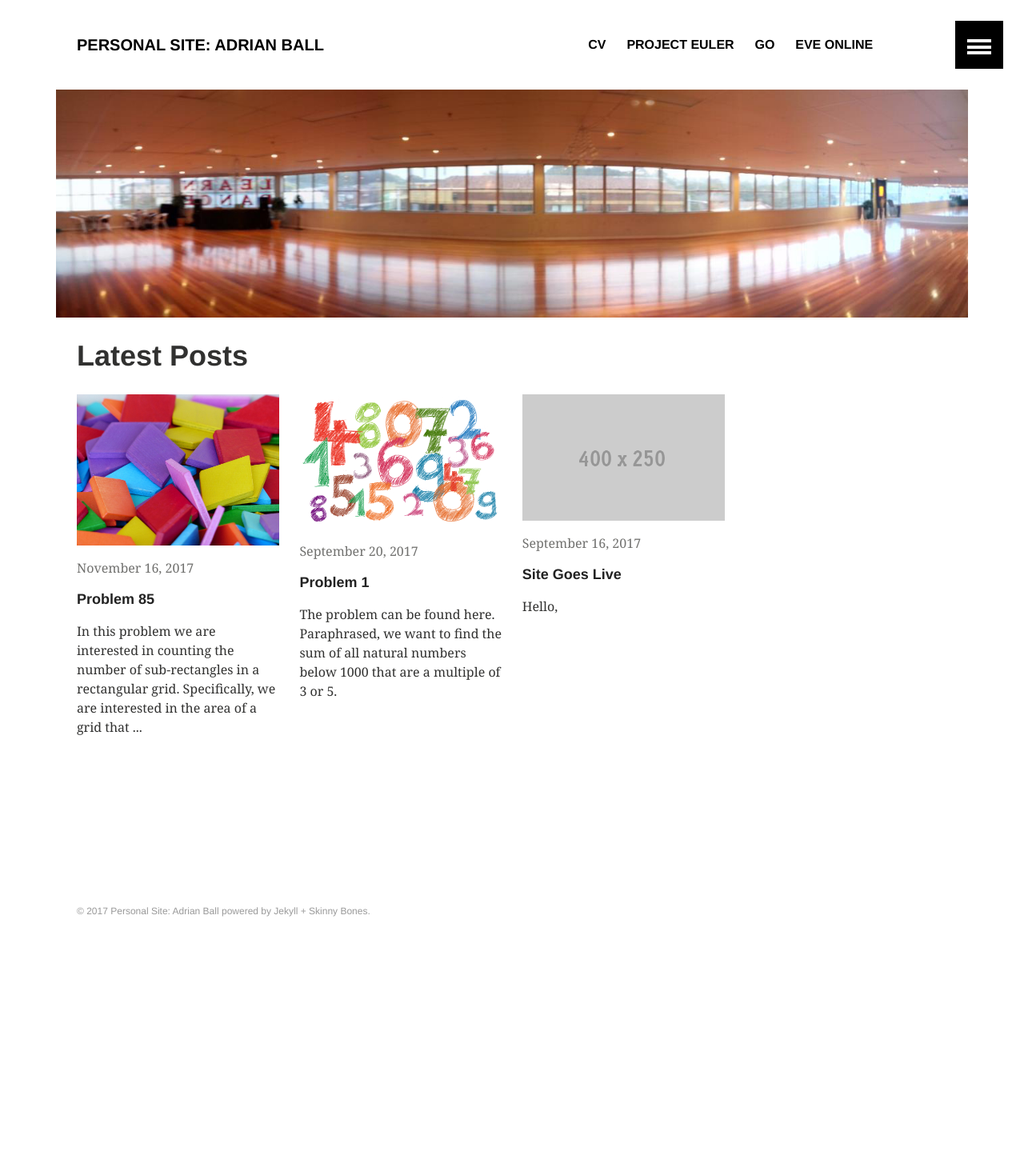
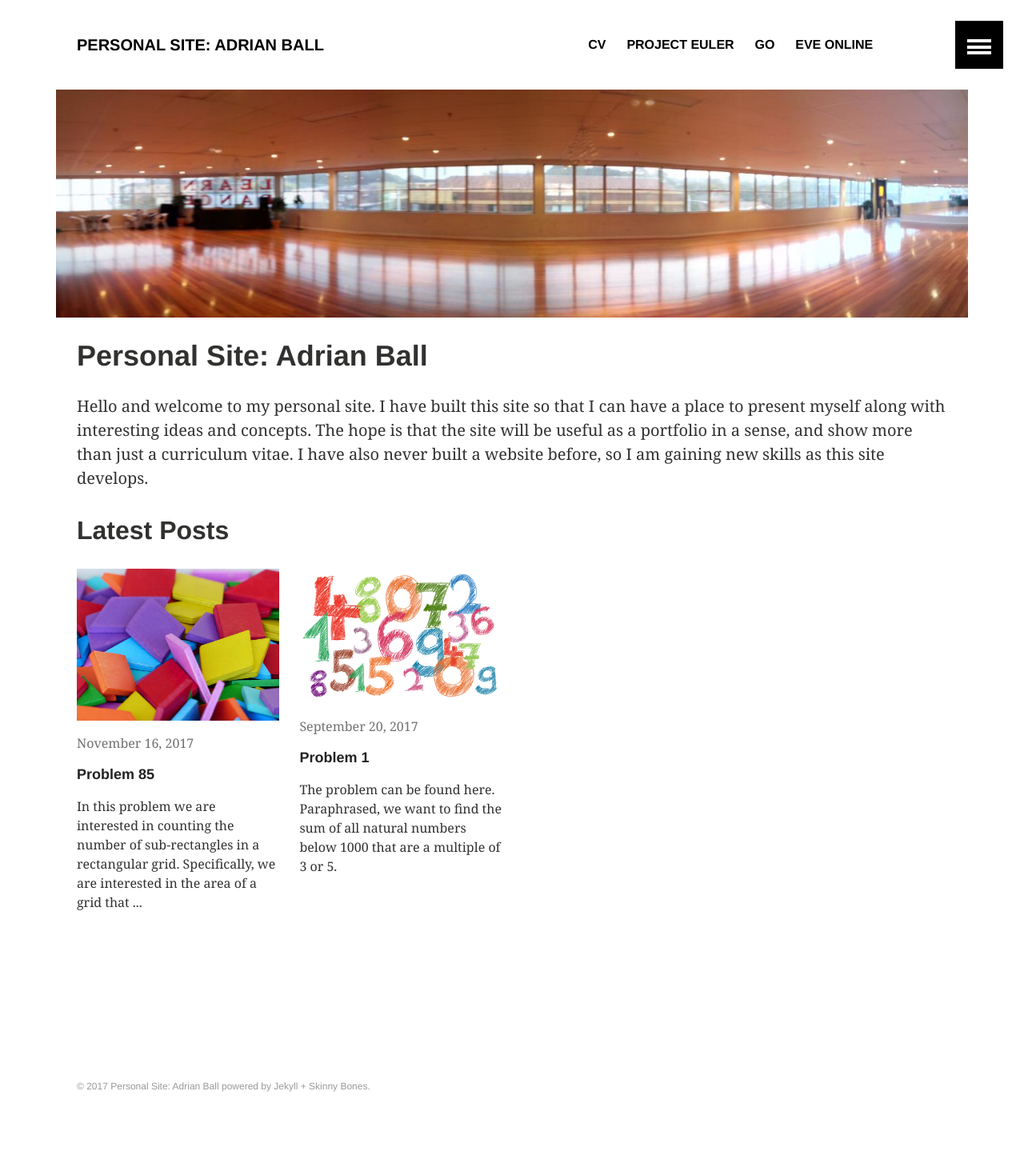
Before and after one commit to Adrian-Ball/adrian-ball.github.io, a Jekyll site: the page built from index.md, in a window 1280 px wide. Shown: the whole page at 80% size. Built offline with Jekyll 4.4.1, drawn with Linux system fonts in a browser that asks for light colours; before the commit the page ends 1225 px from its top, so only the background shows below that.

Commit message:
Updated website front page

```diff
--- a/index.md
+++ b/index.md
@@ -1,10 +1,16 @@
 ---
 layout: archive
 permalink: /
-title: "Latest Posts"
+title: "Personal Site: Adrian Ball"
 image:
-  feature: stupio_panorama_banner.jpg
+  feature: studio_panorama_banner.jpg
 ---
+
+<p>
+Hello and welcome to my personal site. I have built this site so that I can have a place to present myself along with interesting ideas and concepts. The hope is that the site will be useful as a portfolio in a sense, and show more than just a curriculum vitae. I have also never built a website before, so I am gaining new skills as this site develops.
+</p>
+
+<h2> Latest Posts </h2>
 
 <div class="tiles">
 {% for post in site.posts %}
```
Also changed, not shown: _posts/2017-09-16-my-first-site-is-launched.md (deleted, +0 -12 lines), images/studio_panorama_banner.jpg (renamed from images/stupio_panorama_banner.jpg), images/studio_panorama_original.jpg (renamed from images/stupio_panorama_original.jpg).
